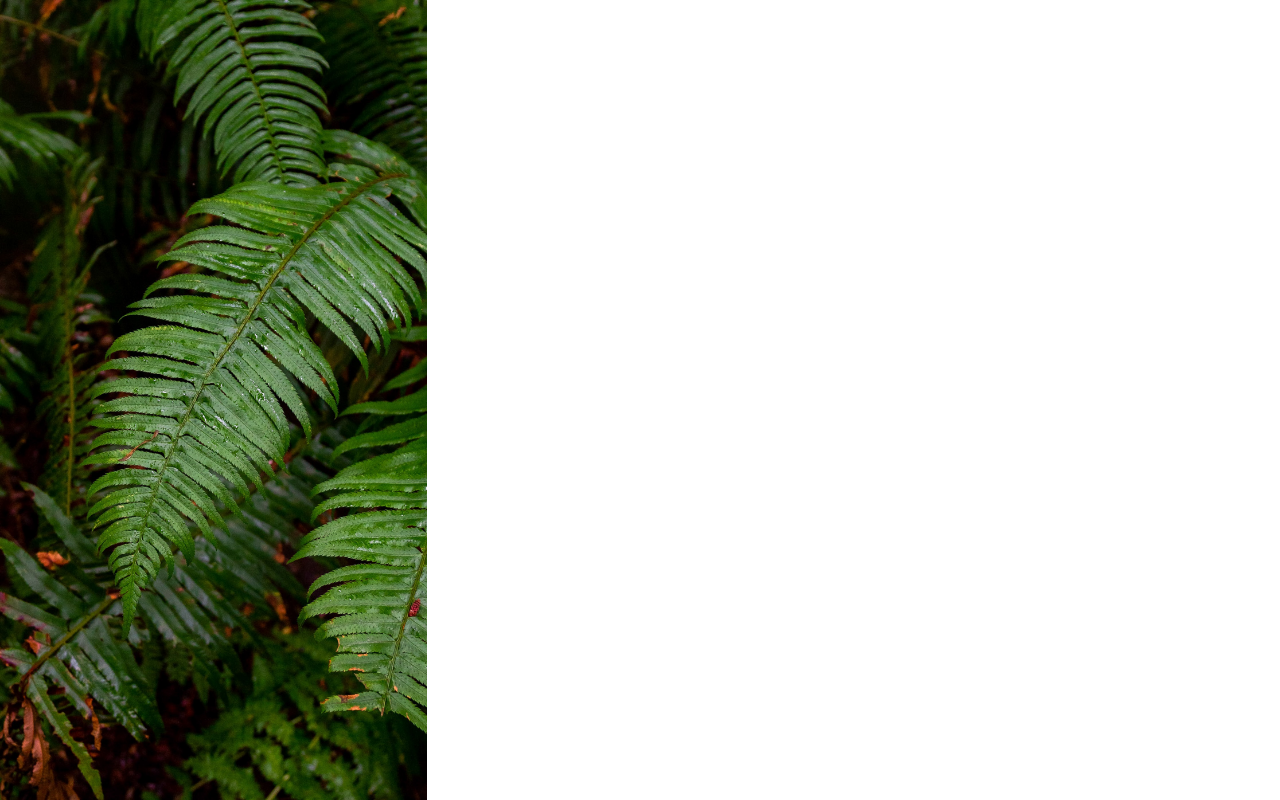
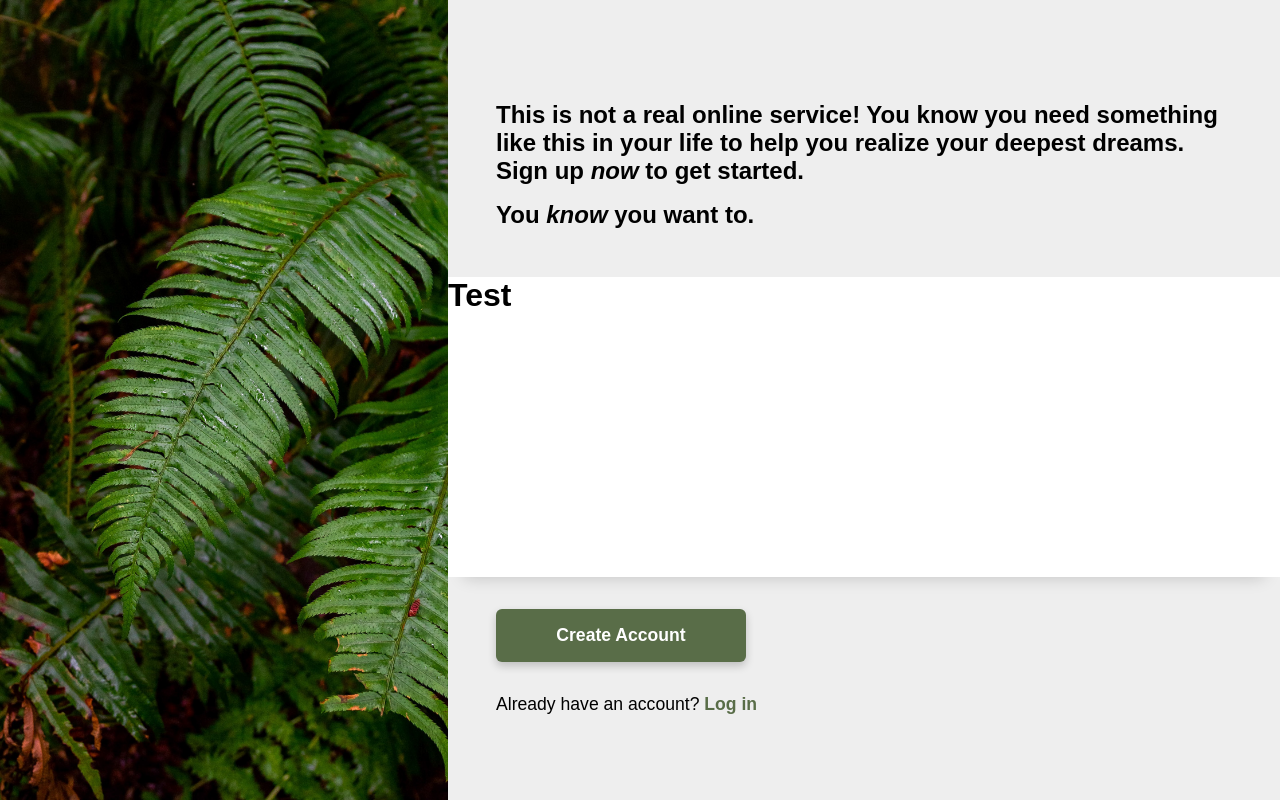
Before and after one commit to FustinCS/sign-up-form, a plain HTML site: page index.html in a window 1280 px wide. Drawn offline with Linux system fonts and the light colour scheme.

Commit message:
Finalize Structure of Website

```diff
--- a/index.html
+++ b/index.html
@@ -7,9 +7,22 @@
   <link rel="stylesheet" href="styles.css">
 </head>
 <body>
-  <div class="picture">
+  <div class="sidebar">
   </div>
   <div class="info">
+    <div class="info-heading">
+      <p>This is not a real online service! You know you need something like this in your life to help you realize your deepest dreams. Sign up <em>now</em> to get started.</p>
+      <p>You <em>know</em> you want to.</p>
+    </div>
+    <div class="form-info">
+      <form action="" method="get" id="signup">
+        <h1>Test</h1>
+      </form>
+    </div>
+    <div class="button-container">
+      <button type="submit" form="signup">Create Account</button>
+      <p>Already have an account? <a href="./index.html">Log in</a></p>
+    </div>
   </div>
 </body>
 </html>
--- a/styles.css
+++ b/styles.css
@@ -10,19 +10,65 @@
     box-sizing: border-box;
     margin: 0;
     padding: 0;
+    font-family: Arial, Helvetica, sans-serif;
 }
 
 body {
     display: flex;
-    height: 100vh;
+    min-height: 100vh;
 }
 
-.picture {
-    background-image: url(images/leaves.jpg);
+.sidebar {
+    background: url('images/leaves.jpg');
     background-size: cover;
-    flex: 1 1 auto;
+    width: 35vw;
 }
 
 .info {
-    flex: 2 1 auto;
+    width: 65vw;
+    display: flex;
+    flex-direction: column;
+    justify-content: center;
+    background-color: rgb(238, 238, 238);
+    overflow-y: auto;
 }
+
+.form-info {
+    background-color: white;
+    min-height: 300px;
+    margin: 32px 0px;
+    box-shadow: 0 16px 16px -16px rgba(0, 0, 0, 0.2);
+}
+
+.info-heading > p {
+    font-size: 1.5rem;
+    font-weight: bold;
+    margin: 16px 48px;
+}
+
+.button-container {
+    margin-left: 48px;
+}
+
+.button-container button {
+    width: 250px;
+    padding: 16px 48px;
+    margin-bottom: 32px;
+    font-weight: bold;
+    font-size: 1.1rem;
+    color: white;
+    background-color: #596D48;
+    border: none;
+    border-radius: 6px;
+    box-shadow: 0 4px 8px 0 rgba(0, 0, 0, 0.2);
+}
+
+.button-container a {
+    color: #596D48;
+    text-decoration: none;
+    font-weight: bold;
+}
+
+.button-container p {
+    font-size: 1.1rem;
+}
```
